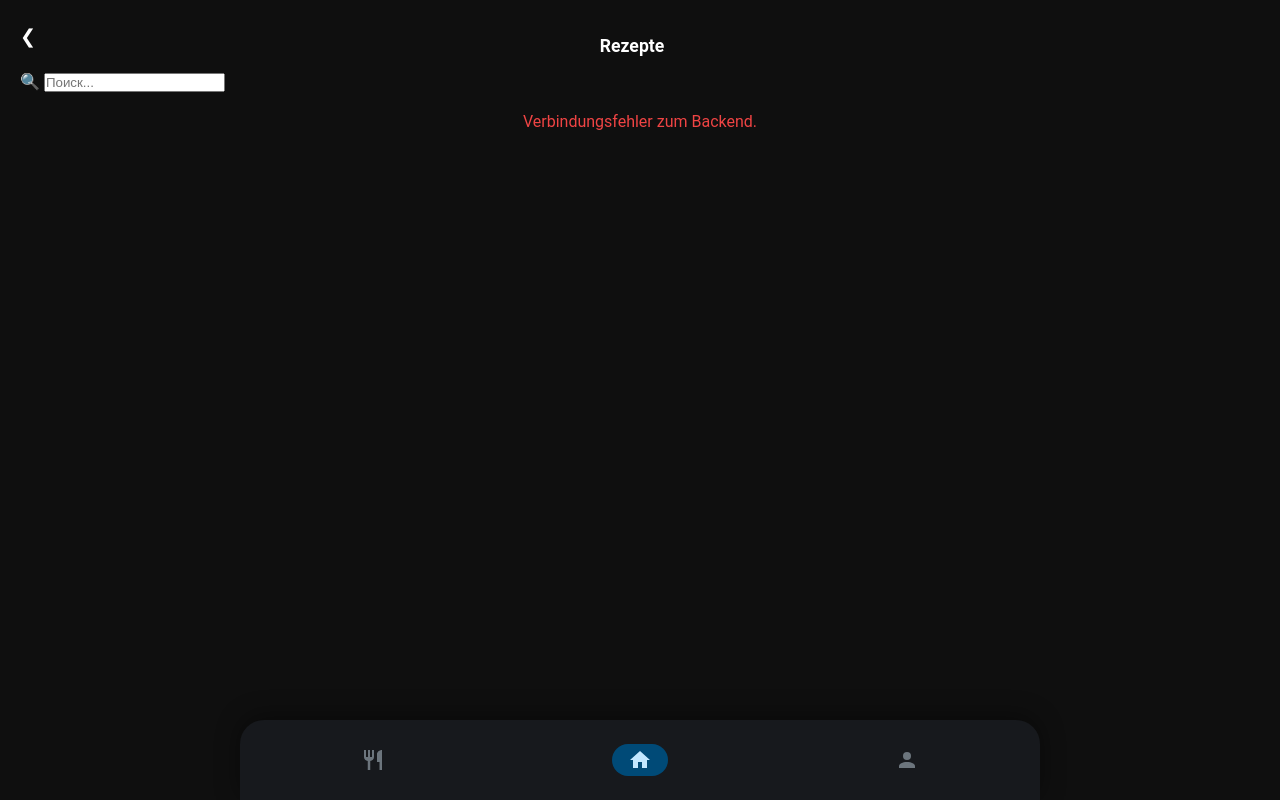
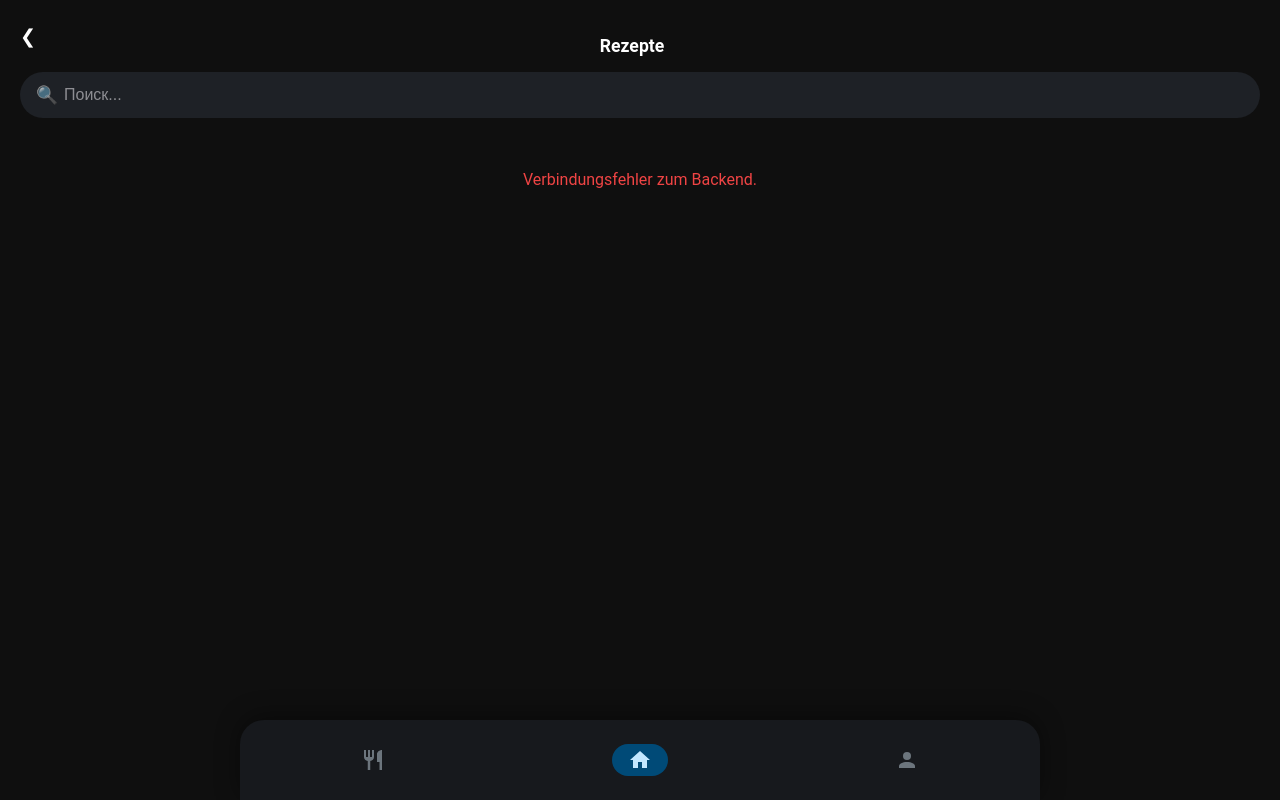
Before and after one commit to wolf-michael-dev/recipe777, a plain HTML site: page pages/category.html in a window 1280 px wide. Drawn offline with Linux system fonts and the light colour scheme; no server answers.

Commit message:
Add recipes.css stylesheet to category.html for improved styling

```diff
--- a/pages/category.html
+++ b/pages/category.html
@@ -7,6 +7,7 @@
     <link rel="stylesheet" href="../css/style.css" />
     <link rel="stylesheet" href="../css/navbar.css" />
     <link rel="stylesheet" href="../css/category.css" />
+    <link rel="stylesheet" href="../css/recipes.css" />
   </head>
   <body>
     <!-- 1. Einheitlicher Kopfbereich -->
```
